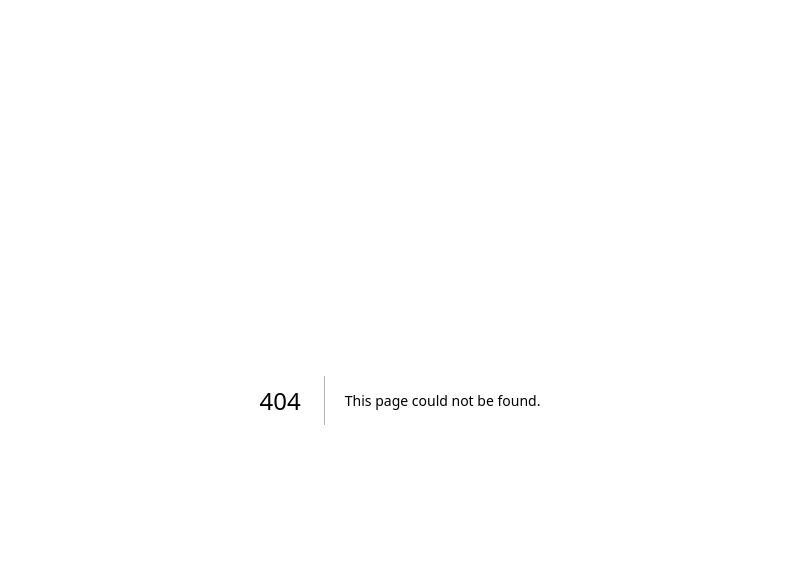
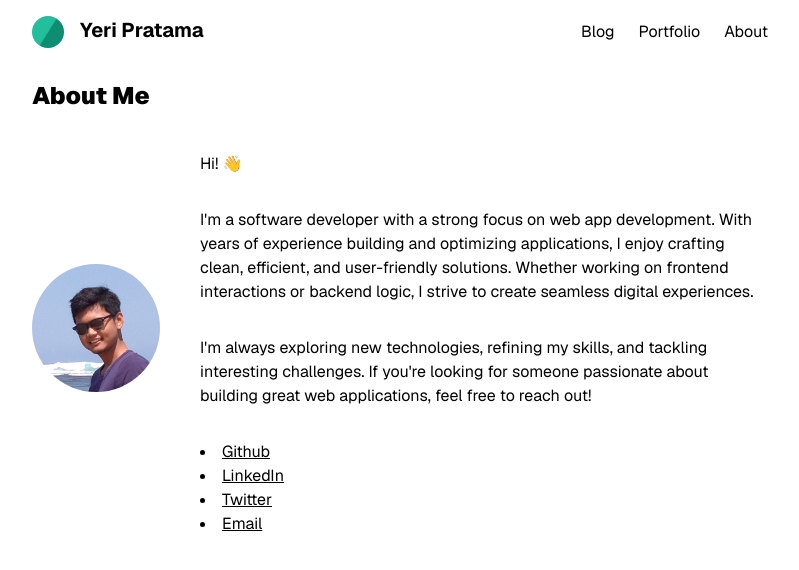
Before and after one commit to pirey/pirey.github.io, a Next.js app: page /_/about in a window 1280 px wide. Before the commit this address had no page. Shown: the top 570 px of the page, without its empty margins (240-1039 px from the left). Built offline with nearby package versions, Linux system fonts and the light colour scheme.

Commit message:
feat: about page

```diff
--- /dev/null
+++ b/src/components/content.tsx
@@ -0,0 +1,5 @@
+export function Content(props: { children: React.ReactNode }) {
+  return (
+    <section className="mx-auto max-w-3xl px-4 pt-4">{props.children}</section>
+  );
+}
--- a/src/components/header.tsx
+++ b/src/components/header.tsx
@@ -36,7 +36,7 @@ export function Header() {
         className={`${headerClass} header fixed top-0 right-0 left-0 z-50 h-16`}
       >
         <div className="mx-auto flex h-16 max-w-3xl items-center justify-between px-4">
-          <Link href="/" className="flex space-x-4">
+          <Link href="/" className="flex gap-x-4">
             <Image
               priority
               src={teal}
@@ -81,14 +81,14 @@ function Menu({ open, scrolled }: { open: boolean; scrolled: boolean }) {
       className={`${menuClass} absolute top-full left-0 z-10 w-full gap-x-6 gap-y-6 p-4 sm:static sm:flex sm:w-auto sm:bg-transparent sm:p-0 sm:shadow-none`}
     >
       <li>
-        <Link href="/">About</Link>
-      </li>
-      <li>
         <Link href="/blog">Blog</Link>
       </li>
       <li>
         <Link href="/portfolio">Portfolio</Link>
       </li>
+      <li>
+        <Link href="/about">About</Link>
+      </li>
     </ul>
   );
 }
--- /dev/null
+++ b/src/pages/about.tsx
@@ -0,0 +1,74 @@
+import { Content } from "@/components/content";
+import { Header } from "@/components/header";
+import { PAGE_TITLE } from "@/constants";
+import Head from "next/head";
+import Image from "next/image";
+import pp from "@/assets/pp.jpg";
+import Link from "next/link";
+
+export default function AboutPage() {
+  return (
+    <>
+      <Head>
+        <title>{PAGE_TITLE}</title>
+      </Head>
+      <Header />
+      <Content>
+        <h2 className="text-2xl font-black">About Me</h2>
+        <div className="py-10">
+          <div className="flex flex-col items-center gap-x-10 sm:flex-row">
+            <Image src={pp} alt="Me" className="mb-8 h-32 w-32 rounded-full" />
+            <div>
+              <p className="mb-8">Hi! 👋</p>
+
+              <p className="mb-8">
+                I&apos;m a software developer with a strong focus on web app
+                development. With years of experience building and optimizing
+                applications, I enjoy crafting clean, efficient, and
+                user-friendly solutions. Whether working on frontend
+                interactions or backend logic, I strive to create seamless
+                digital experiences.
+              </p>
+
+              <p className="mb-8">
+                I&apos;m always exploring new technologies, refining my skills,
+                and tackling interesting challenges. If you&apos;re looking for
+                someone passionate about building great web applications, feel
+                free to reach out!
+              </p>
+
+              <ul className="list-inside list-disc">
+                <li>
+                  <Link href="https://github.com/pirey" className="underline">
+                    Github
+                  </Link>
+                </li>
+                <li className="col">
+                  <Link
+                    href="https://www.linkedin.com/in/yeri-pratama/"
+                    className="underline"
+                  >
+                    LinkedIn
+                  </Link>
+                </li>
+                <li className="col">
+                  <Link href="https://twitter.com/_pirey" className="underline">
+                    Twitter
+                  </Link>
+                </li>
+                <li className="col">
+                  <Link
+                    href="mailto:mail@yeripratama.com?subject=Hello"
+                    className="underline"
+                  >
+                    Email
+                  </Link>
+                </li>
+              </ul>
+            </div>
+          </div>
+        </div>
+      </Content>
+    </>
+  );
+}
--- a/src/pages/blog/index.tsx
+++ b/src/pages/blog/index.tsx
@@ -1,10 +1,11 @@
+import { Content } from "@/components/content";
 import { Header } from "@/components/header";
+import { PAGE_TITLE } from "@/constants";
 import { getSortedPosts, PostData } from "@/lib/blog";
+import { formatDate } from "@/lib/datetime";
 import { GetStaticProps } from "next";
+import Head from "next/head";
 import Link from "next/link";
-import { formatDate } from "@/lib/datetime";
-import Head from "next/head";
-import { PAGE_TITLE } from "@/constants";
 
 export const getStaticProps: GetStaticProps = async () => {
   const allPostData = await getSortedPosts();
@@ -22,7 +23,7 @@ export default function BlogPage(props: { allPostData: PostData[] }) {
         <title>Blog | {PAGE_TITLE}</title>
       </Head>
       <Header />
-      <section className="mx-auto max-w-3xl px-4 pt-4">
+      <Content>
         <h2 className="text-2xl font-black">Blog</h2>
         <ul className="flex flex-col gap-y-10 py-10">
           {props.allPostData.map((post) => (
@@ -37,7 +38,7 @@ export default function BlogPage(props: { allPostData: PostData[] }) {
             </li>
           ))}
         </ul>
-      </section>
+      </Content>
     </>
   );
 }
--- a/src/pages/index.tsx
+++ b/src/pages/index.tsx
@@ -1,3 +1,4 @@
+import { Content } from "@/components/content";
 import { Header } from "@/components/header";
 import { PAGE_TITLE } from "@/constants";
 import Head from "next/head";
@@ -9,6 +10,12 @@ export default function HomePage() {
         <title>{PAGE_TITLE}</title>
       </Head>
       <Header />
+      <Content>
+        <h2 className="text-2xl font-black">Teal</h2>
+        <div className="py-10">
+          Not blue, nor green, but something in between.
+        </div>
+      </Content>
     </>
   );
 }
--- a/src/pages/portfolio.tsx
+++ b/src/pages/portfolio.tsx
@@ -1,3 +1,4 @@
+import { Content } from "@/components/content";
 import { Header } from "@/components/header";
 import { PAGE_TITLE } from "@/constants";
 import Head from "next/head";
@@ -9,6 +10,10 @@ export default function PortfolioPage() {
         <title>Portfolio | {PAGE_TITLE}</title>
       </Head>
       <Header />
+      <Content>
+        <h2 className="text-2xl font-black">Portfolio</h2>
+        <div className="py-10">Coming soon.</div>
+      </Content>
     </>
   );
 }
```
Also changed, not shown: src/assets/pp.jpg (added).
